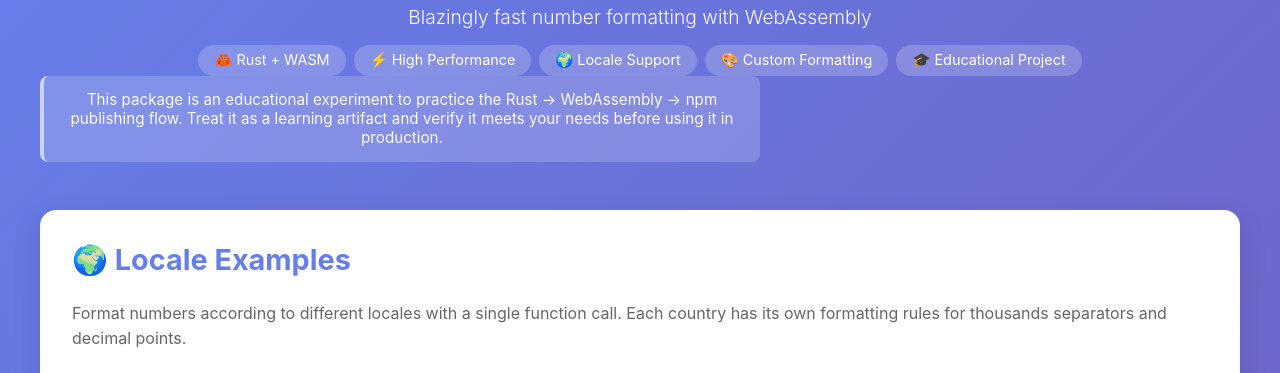
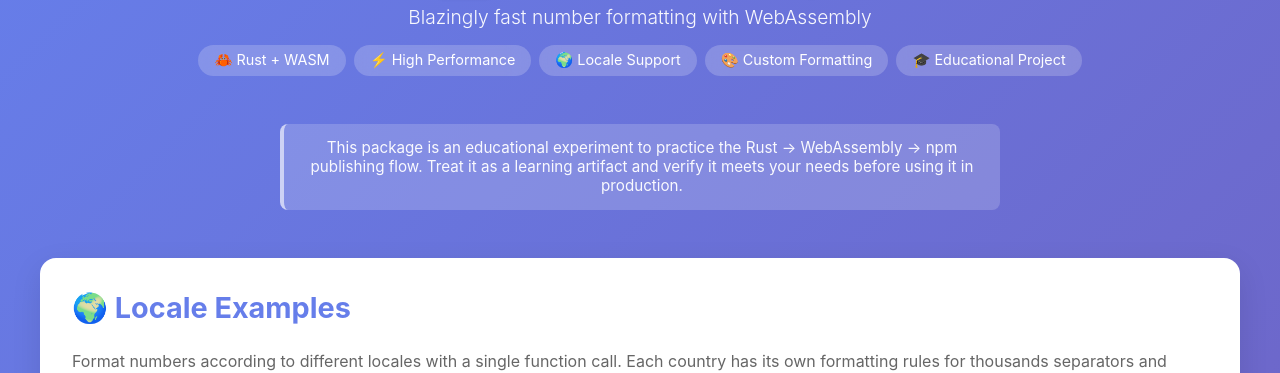
Before and after one commit to end-y/num-format-js, a website built with Vite: page docs/index.html in a window 1280 px wide. Shown: the part 94-467 px from the top of the page. Built offline with nearby package versions, Linux system fonts and the light colour scheme; what @rprojects/num-format-js would draw is missing.

Commit message:
note added

```diff
--- a/docs/index.css
+++ b/docs/index.css
@@ -202,12 +202,15 @@
 
 .note {
   background: rgba(255, 255, 255, 0.18);
-  padding: 0.9rem 1.2rem;
+  padding: 0.9rem 0.9rem;
   border-left: 4px solid rgba(255, 255, 255, 0.6);
   border-radius: 8px;
   color: rgba(255, 255, 255, 0.95);
   font-size: 0.95rem;
   max-width: 720px;
+  margin-left: auto;
+  margin-right: auto;
+  margin-top: 3rem;
 }
 
 .code-section .comment {
```
Also changed, not shown: README.md.
